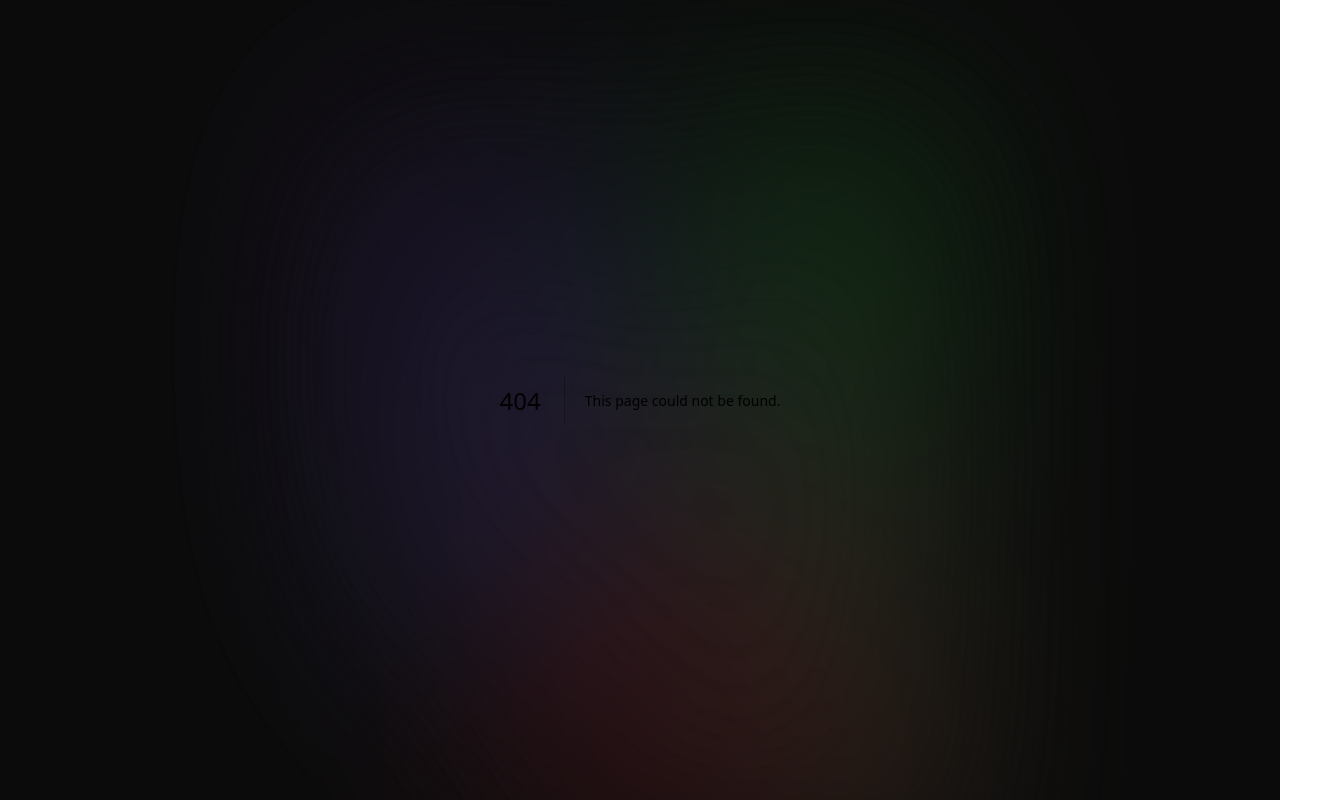
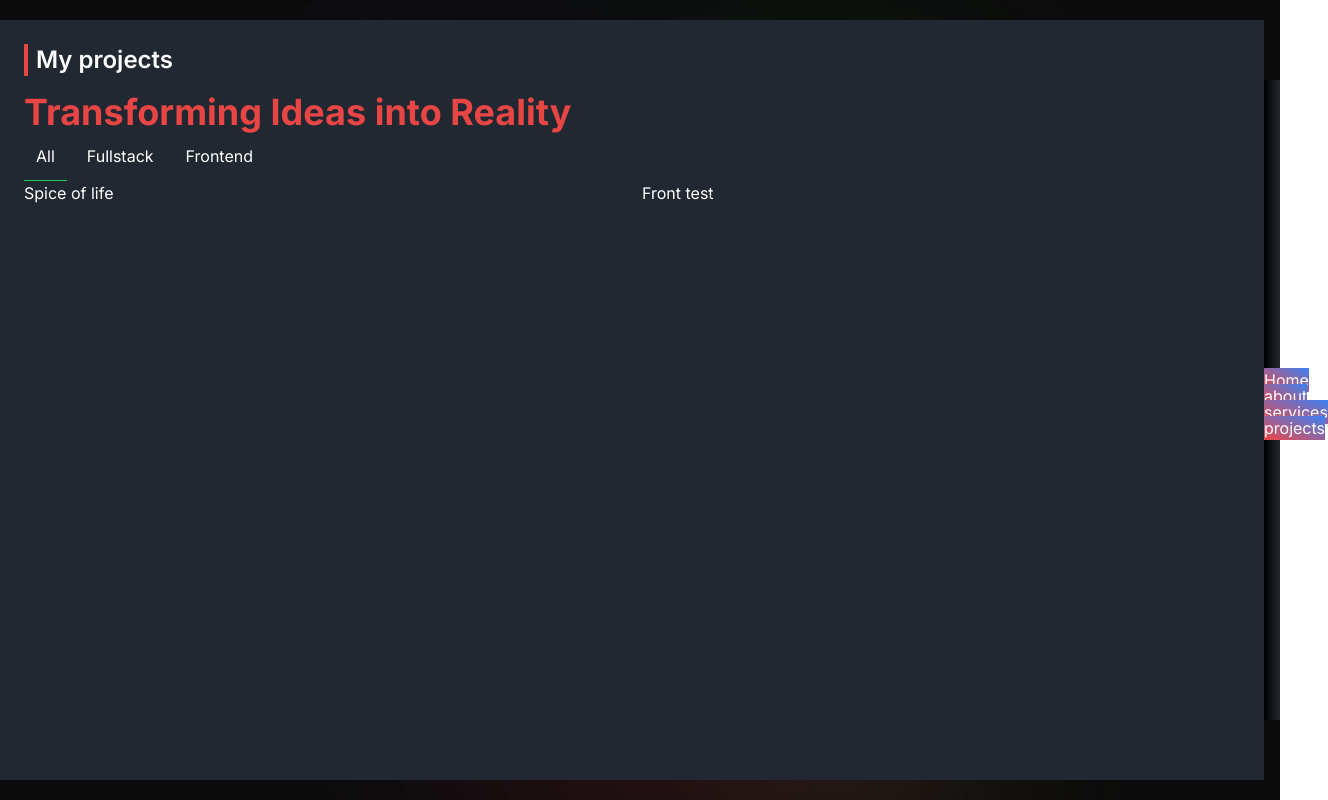
Before and after one commit to habib-utsho/utshofolio-next, a Next.js app: page /projects in a window 1280 px wide. Before the commit this address had no page. Shown: the whole page, 1328 px wide, since content can reach past the window. Built offline with nearby package versions, Linux system fonts and the light colour scheme.

Commit message:
projects section added

```diff
--- a/package.json
+++ b/package.json
@@ -17,6 +17,7 @@
     "react": "18.2.0",
     "react-dom": "18.2.0",
     "react-icons": "^4.10.1",
+    "react-tabs": "^6.0.1",
     "react-type-animation": "^3.1.0",
     "tailwindcss": "3.3.2"
   }
--- a/src/app/(with-sidebar)/about/page.js
+++ b/src/app/(with-sidebar)/about/page.js
@@ -31,7 +31,7 @@ const AboutPage = () => {
                 </div>
 
                 {/* Technology */}
-                <div className='bg-[#000000f4] shadow-md shadow-[#000000f4] p-6 space-y-8'>
+                <div className='bg-[#000000f4] shadow-md shadow-[#000000f4] p-6 space-y-8 my-10'>
 
                     <div className='space-y-3'>
                         <h2 className='my-subtitle relative pl-3'><div className='absolute left-0 top-0 h-full w-1 bg-[#E84545]'></div>Frontend Development</h2>
--- a/src/app/(with-sidebar)/layout.js
+++ b/src/app/(with-sidebar)/layout.js
@@ -1,6 +1,6 @@
 import NavLink from '@/Components/HelpingCompo/NavLink';
 import React from 'react';
-import { FaHome, FaServicestack, FaUser } from "react-icons/fa";
+import { FaHome, FaProjectDiagram, FaServicestack, FaUser } from "react-icons/fa";
 
 const layout = ({ children }) => {
     return (
@@ -14,6 +14,7 @@ const layout = ({ children }) => {
                     <li><NavLink href={'/'}><FaHome></FaHome></NavLink></li>
                     <li><NavLink href={'/about'}><FaUser></FaUser></NavLink></li>
                     <li><NavLink href={'/services'}><FaServicestack></FaServicestack></NavLink></li>
+                    <li><NavLink href={'/projects'}><FaProjectDiagram></FaProjectDiagram></NavLink></li>
                 </ul>
 
         </div>
--- /dev/null
+++ b/src/app/(with-sidebar)/projects/page.js
@@ -0,0 +1,70 @@
+'use client'
+import React, { useState } from 'react';
+import { Tab, TabList, TabPanel, Tabs } from 'react-tabs';
+
+const ProjectsPage = () => {
+    const [activeTab, setActiveTab] = useState('All')
+
+    const projects = [
+        {
+            projectId: 1,
+            projectName: 'Spice of life',
+            projectImg: '',
+            category: 'Fullstack'
+        },
+        {
+            projectId: 2,
+            projectName: 'Front test',
+            projectImg: '',
+            category: 'Frontend'
+        }
+    ]
+
+    const tabPanels = ['All', 'Fullstack', 'Frontend']
+
+    return (
+        <div className='p-6 text-white'>
+
+            <div className='space-y-4'>
+                <h2 className='my-subtitle relative pl-3'><div className='absolute left-0 top-0 h-full w-1 bg-[#E84545]'></div>My projects</h2>
+                <h2 className='my-title my-clr-one'>Transforming Ideas into Reality</h2>
+            </div>
+
+            <div>
+                <Tabs>
+                    <TabList className='flex gap-2'>
+                        {
+                            ['All'].concat(projects.map(project => project.category)).map((pCategory, ind) => <Tab key={ind} onClick={() => setActiveTab(pCategory)} className={`p-3 cursor-pointer outline-none ${activeTab === pCategory && 'border-b border-green-500'}`}>{pCategory}</Tab>)
+                        }
+                    </TabList>
+
+
+                    {/* Tabpanel */}
+                    {
+                        tabPanels.map((tabPanel, ind) => {
+                            return <TabPanel key={ind}>
+                                <div className='grid grid-cols-2 gap-5'>
+                                    {tabPanel === 'All' ? projects.map((p, ind) => {
+                                        return <div key={ind}>
+                                            <h2>{p.projectName}</h2>
+                                        </div>
+                                    })
+                                        : projects.filter(project => project.category === tabPanel).map((p, ind) => {
+                                            return <div key={ind}>
+                                                <h2>{p.projectName}</h2>
+                                            </div>
+                                        })}
+                                </div>
+                            </TabPanel>
+                        }
+                        )
+                    }
+
+                </Tabs>
+            </div>
+
+        </div>
+    );
+};
+
+export default ProjectsPage;
--- a/src/app/(with-sidebar)/services/page.js
+++ b/src/app/(with-sidebar)/services/page.js
@@ -7,7 +7,8 @@ const ServicesPage = () => {
         <div className='p-6 grid grid-cols-12 text-slate-50'>
 
             <div className='col-span-4 space-y-3'>
-                <h3 className='my-subtitle'>Services</h3>
+                <h2 className='my-subtitle relative pl-3'><div className='absolute left-0 top-0 h-full w-1 bg-[#E84545]'></div>Services</h2>
+
                 <h2 className='my-title my-clr-one'>What I do?</h2>
 
                 <p className='text-slate-300 !my-6'>Welcome to my Services Page! As a solo web developer, I specialize in solving problems and creating exceptional digital solutions. With a focus on usability and functionality, I design and develop websites and applications that make a real impact.</p>
```
Also changed, not shown: 1 other file (tests, documents, lock files or other folders).
